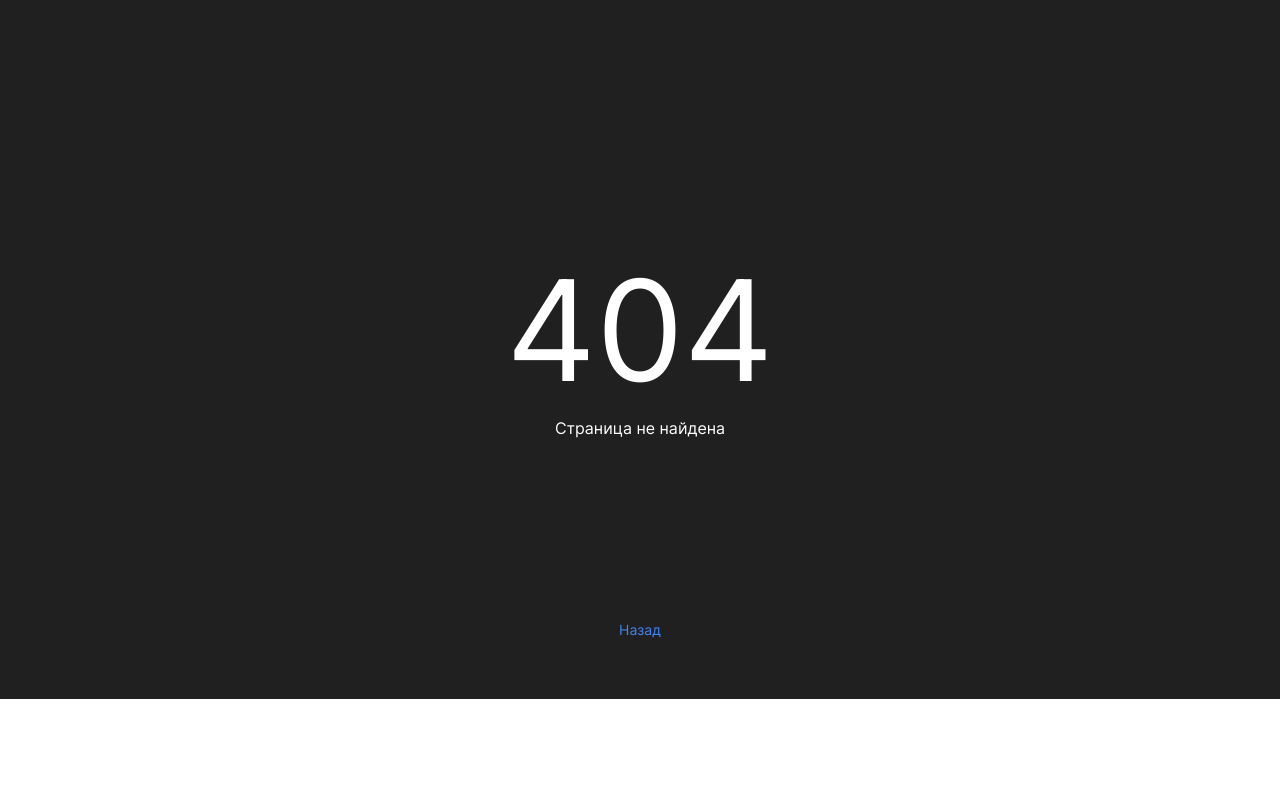
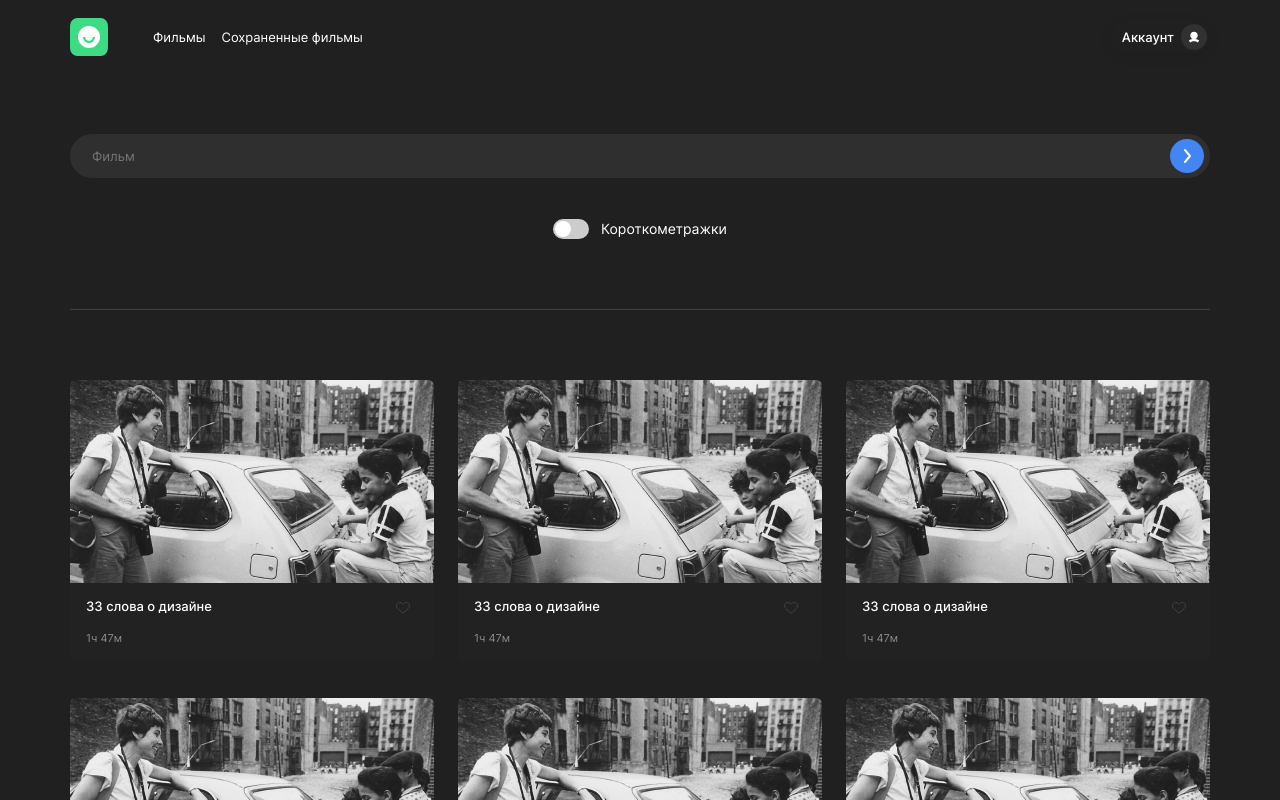
Before and after one commit to milkovskayaa/movies-explorer-frontend, a React (Create React App) app: page /saved-movies in a window 1280 px wide. Before the commit this address had no page. Shown: the top 800 px of the page. Built offline with nearby package versions, Linux system fonts and the light colour scheme.

Commit message:
feat: создать компонент сохраненных фильмов

```diff
--- a/src/components/App/App.js
+++ b/src/components/App/App.js
@@ -6,6 +6,7 @@
 import Register from '../Register/Register';
 import Login from '../Login/Login';
 import Movies from '../Movies/Movies';
+import SavedMovies from '../SavedMovies/SavedMovies';
 
 function App() {
 
@@ -32,6 +33,10 @@
           element={<Movies loggedIn={true} />}
         />
         <Route
+          path='/saved-movies'
+          element={<SavedMovies loggedIn={true}/>}
+        />
+        <Route
           path='*'
           element={<PageNotFound />}
         />
--- a/src/components/Movies/Movies.css
+++ b/src/components/Movies/Movies.css
@@ -18,7 +18,7 @@
   margin: 50px 70px 80px;
 }
 
-.movies__button-more {
+.movies__button-more:hover {
   cursor: pointer;
   opacity: 0.8;
 }
--- a/src/components/Navigation/Navigation.css
+++ b/src/components/Navigation/Navigation.css
@@ -92,3 +92,7 @@
   cursor: pointer;
   opacity: 0.8;
 }
+
+.link {
+  text-decoration: none;
+}
--- a/src/components/Navigation/Navigation.js
+++ b/src/components/Navigation/Navigation.js
@@ -1,6 +1,6 @@
 import React from 'react';
 import './Navigation.css';
-import { useLocation } from "react-router-dom";
+import { useLocation, Link } from "react-router-dom";
 
 function Navigation({loggedIn}) {
   const location = useLocation();
@@ -10,11 +10,17 @@
       <ul className={`navigation__list ${location.pathname === '/' ? '' : 'navigation__list_logged'}`}>
         {loggedIn ? (
           <>
+            <Link to='/movies' className='link'>
               <li className='navigation__link'>Фильмы</li>
+            </Link>
+            <Link to='/saved-movies' className='link'>
               <li className='navigation__link'>Сохраненные фильмы</li>
+            </Link>
           </>
         ) : (
+          <Link to='/signup' className='link'>
             <li className='navigation__link navigation__link_signup'>Регистрация</li>
+          </Link>
         )
         }
       </ul>
@@ -26,9 +32,12 @@
           </div>
         </>
       ) : (
+        <Link to='signin' className='link'>
           <button type='button' className='navigation__signin-button'>
             Войти
           </button>
+        </Link>
+
       )}
 
     </section>
--- a/src/components/SavedMovies/SavedMovies.js
+++ b/src/components/SavedMovies/SavedMovies.js
@@ -0,0 +1,22 @@
+import React from 'react';
+import './SavedMovies.css';
+import Header from '../Header/Header';
+import SearchForm from '../SearchForm/SearchForm';
+import MoviesCardList from '../MoviesCardList/MoviesCardList';
+// import Preloader from '../Preloader/Preloader';
+import Footer from '../Footer/Footer';
+
+function SavedMovies({loggedIn}) {
+  return(
+    <section className='movies'>
+      <Header loggedIn={loggedIn} />
+      <SearchForm />
+      <MoviesCardList />
+      <button className='movies__button-more'>Ещё</button>
+      {/* <Preloader /> */}
+      <Footer />
+    </section>
+  )
+}
+
+export default SavedMovies;
```
Lines whose indentation alone changed are shown as unchanged.
